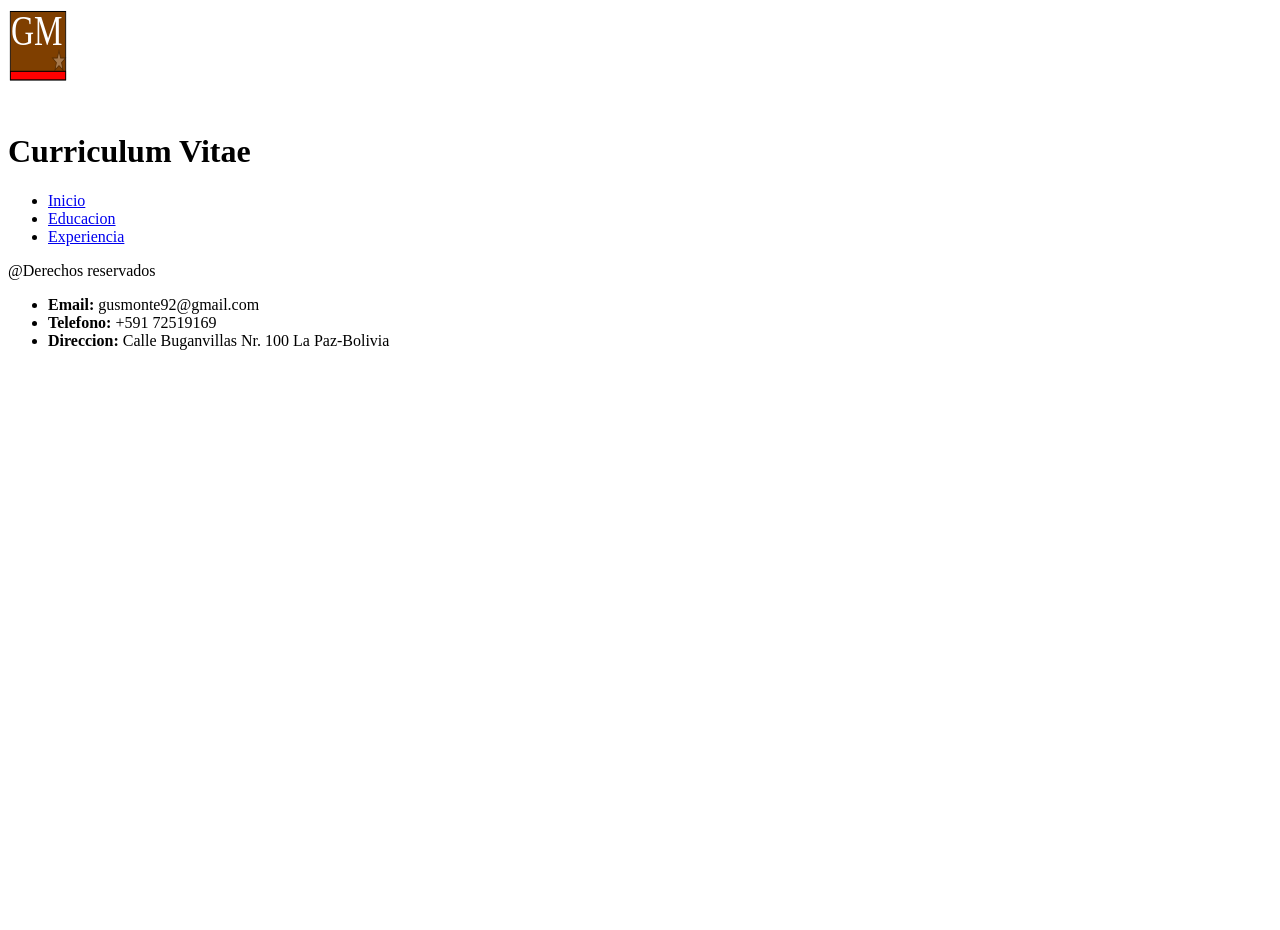
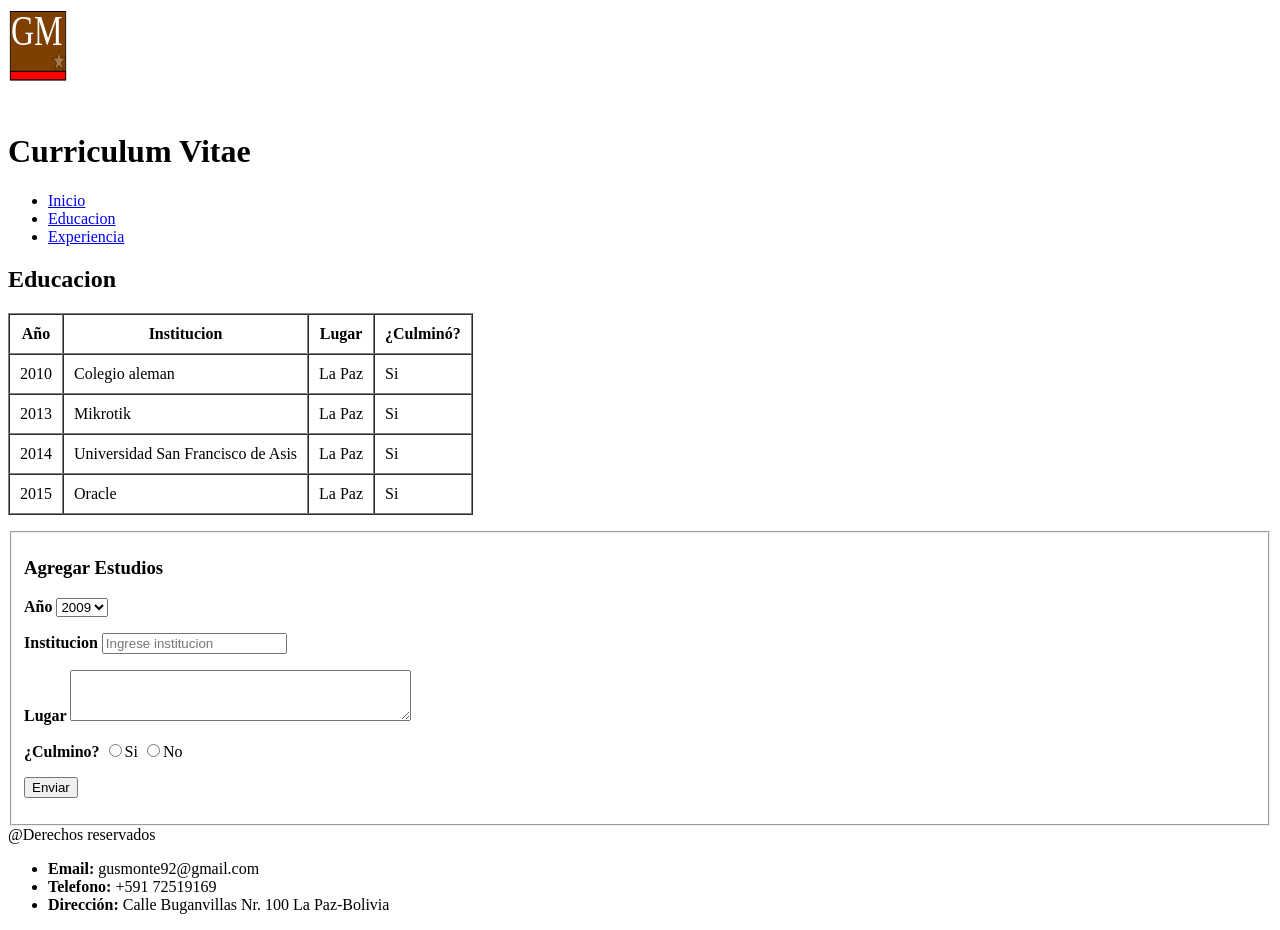
Before and after one commit to Gusmoca/FUNDAMENTOSHTML_GUSTAVO_MONTENEGRO, a plain HTML site: page educacion.html in a window 1280 px wide. Before the commit the page ends 800 px from the top, so only its background shows below. Drawn offline with Linux system fonts and the light colour scheme.

Commit message:
Educacion
Toda la segunda pagina y unas correciones en las otras 2

```diff
--- a/educacion.html
+++ b/educacion.html
@@ -5,7 +5,7 @@
     <meta name="author" content="Gustavo Montenegro">
     <meta name="description" content= "Hoja de vida Gustavo Montenegro">
     <meta name="viewport" content="width=device-width,user-scalable=no">
-    <title>Educacion</title>
+    <title>Educación</title>
   </head>
   <body>
     <header>
@@ -21,12 +21,85 @@
         <li><a href="experiencia.html">Experiencia</a></li>
       </ul>
     </nav>
+    <h2>Educacion</h2>
+    <table border="1" cellpadding="10" cellspacing="0">
+      <thead>
+        <tr>
+          <th>Año</th>
+          <th>Institucion</th>
+          <th>Lugar</th>
+          <th>¿Culminó?</th>
+        </tr>
+      </thead>
+      <tbody>
+        <tr>
+          <td>2010</td>
+          <td>Colegio aleman</td>
+          <td>La Paz</td>
+          <td>Si</td>
+        </tr>
+        <tr>
+          <td>2013</td>
+          <td>Mikrotik</td>
+          <td>La Paz</td/>
+          <td>Si</td>
+        </tr>
+        <tr>
+          <td>2014</td>
+          <td>Universidad San Francisco de Asis</td>
+          <td>La Paz</td/>
+          <td>Si</td>
+        </tr>
+        <tr>
+          <td>2015</td>
+          <td>Oracle</td>
+          <td>La Paz</td/>
+          <td>Si</td>
+        </tr>
+      </tbody>
+    </table>
+    <p></p>
+    <form  class="formagregar" action="" >
+      <fieldset>
+        <h3>Agregar Estudios</h3>
+          <p>
+          <label for="lista_año"><strong>Año</strong></label>
+          <select id="lista_año" name="">
+            <option value="1">2009</option>
+            <option value="2">2010</option>
+            <option value="3">2011</option>
+            <option value="4">2012</option>
+            <option value="5">2013</option>
+            <option value="6">2014</option>
+            <option value="7">2015</option>
+            <option value="8">2016</option>
+            <option value="9">2017</option>
+          </select>
+          </p>
+          <p>
+          <label for="institucion"><strong>Institucion</strong></label>
+          <input type="text" id="institucion" name="insti" placeholder="Ingrese institucion" required>
+          </p>
+          <p>
+          <label for="lugar" ><strong>Lugar </strong></label>
+          <textarea name="lugar" id="lugar" rows="3" cols="40"></textarea>
+          </p>
+          <p>
+          <strong>¿Culmino?</strong>
+          <input type="radio" name="rad_c" >Si
+          <input type="radio" name="rad_c" >No
+          </p>
+          <p>
+          <input type="submit" value="Enviar">
+          </p>
+      </fieldset>
+    </form>
     <footer>
       @Derechos reservados
       <ul>
         <li><strong>Email: </strong>gusmonte92@gmail.com</li>
         <li><strong>Telefono: </strong>+591 72519169</li>
-        <li><strong>Direccion: </strong>Calle Buganvillas Nr. 100 La Paz-Bolivia</li>
+        <li><strong>Dirección: </strong>Calle Buganvillas Nr. 100 La Paz-Bolivia</li>
       </ul>
     </footer>
   </body>
```
Also changed, not shown: experiencia.html (+1 -1 lines), index.html (+1 -1 lines).
